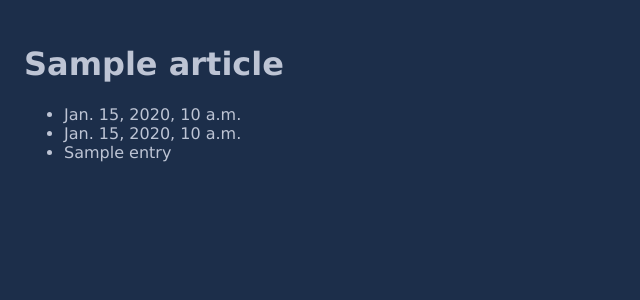
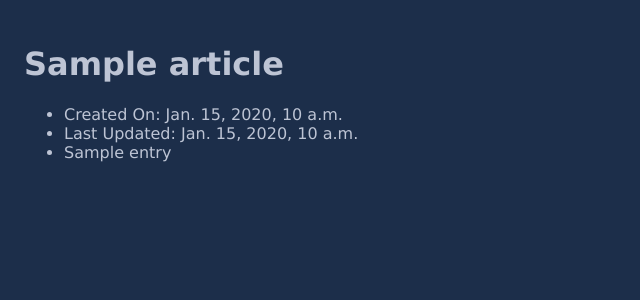
Before and after one commit to TheIronicHoodies/hobbysite-F-9, a Django app: template templates/blog_detail.html in a window 1280 px wide. Shown: the top 300 px of the page, without its empty margins (0-640 px from the left). Run offline with Django 5.2, Linux system fonts and the light colour scheme; the template is opened without the code that fills it: most values are stand-ins (such as "Sample title", 1, 10 or a date in 2020).

Commit message:
Update blog_detail.html with descriptive text

```diff
--- a/templates/blog_detail.html
+++ b/templates/blog_detail.html
@@ -6,10 +6,9 @@
     <h1>{{ article.title }}</h1>
 
     <ul>
-        <li>{{ article.created_on }}</li>
-        <li>{{ article.updated_on }}</li>
+        <li>Created On: {{ article.created_on }}</li>
+        <li>Last Updated: {{ article.updated_on }}</li>
         <li>{{ article.entry }}</li>
     </ul>
 
-
 {% endblock %}
```
